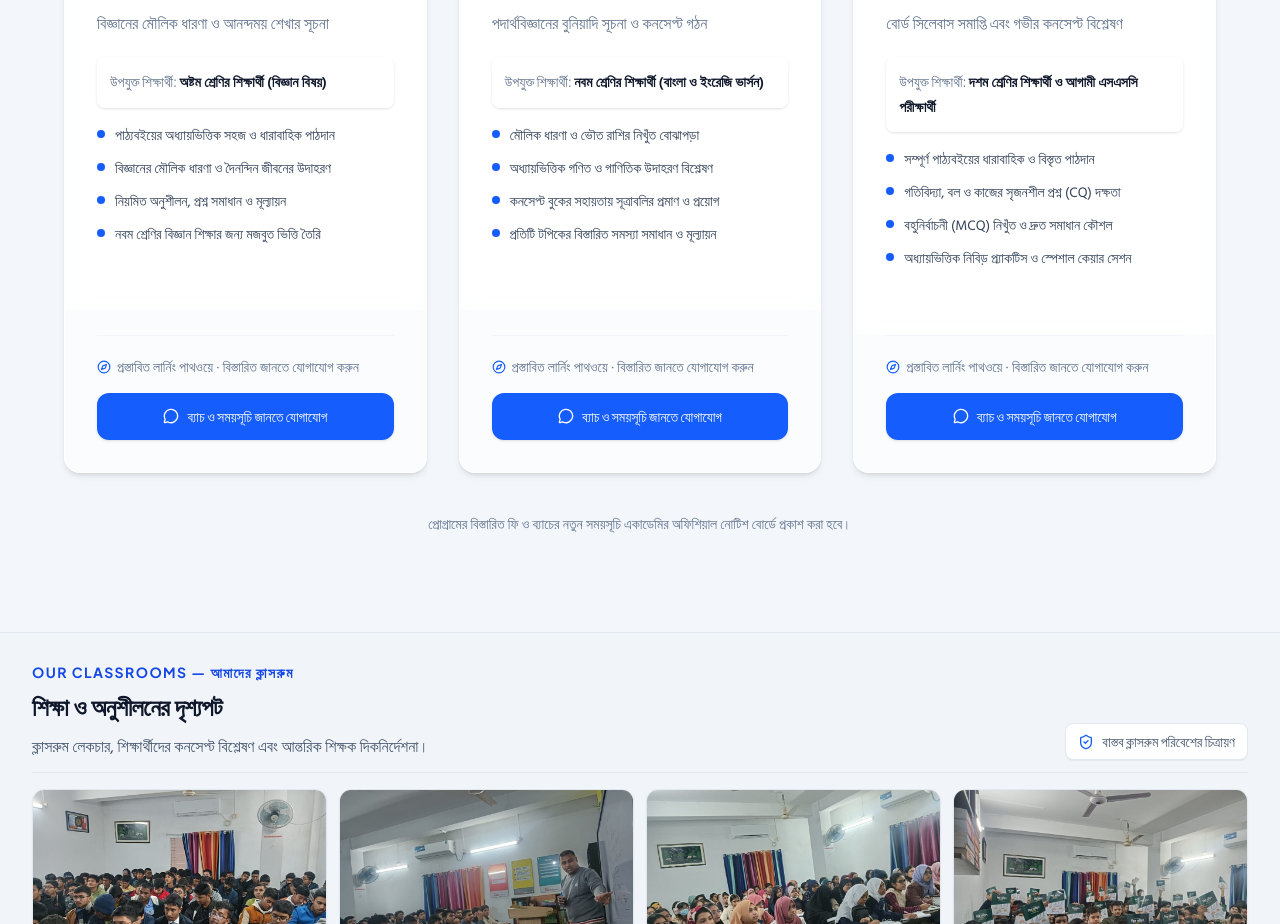
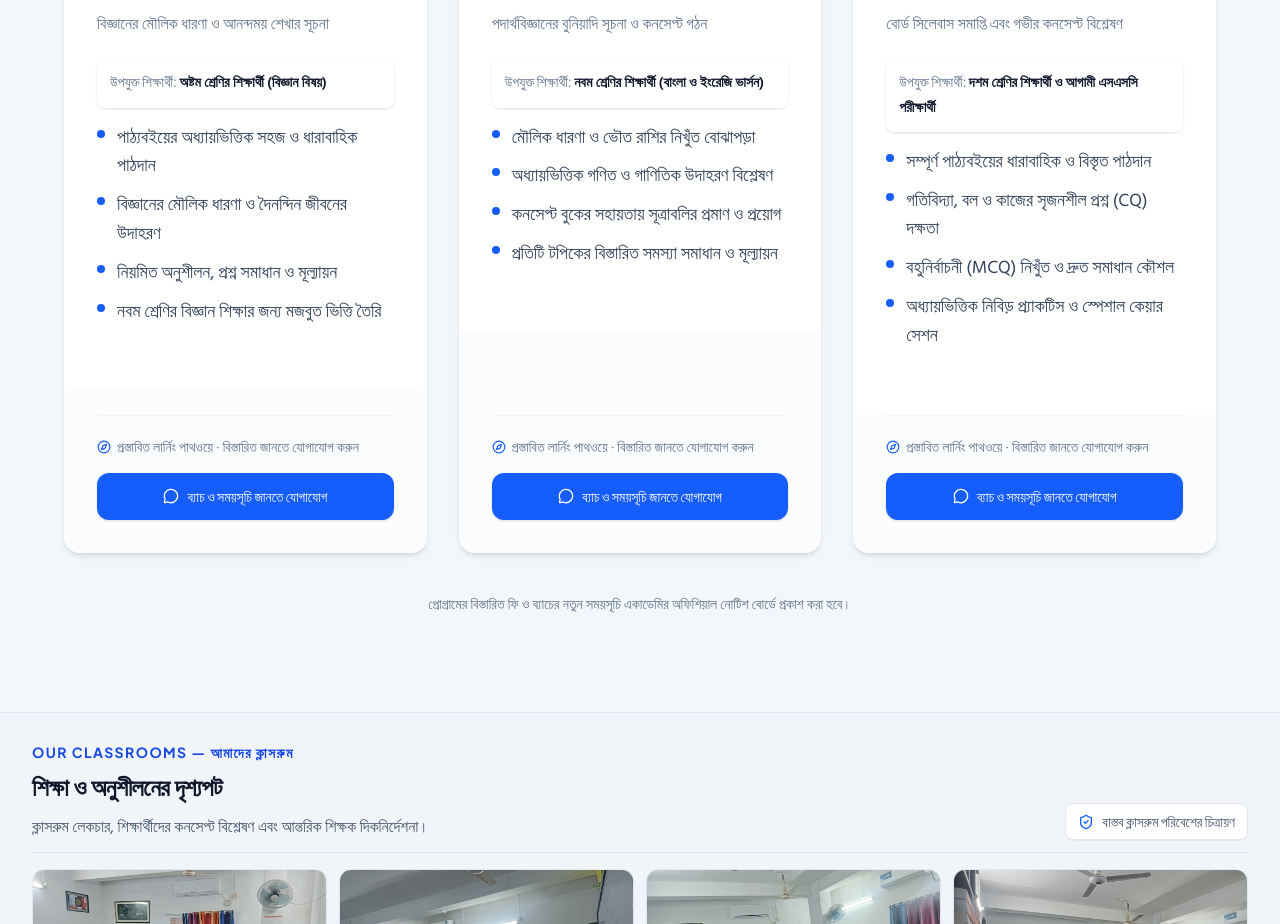
Before and after one commit to sayem0086372/Photon-Physics-Academy, a React (Vite) app: page / in a window 1280 px wide. Shown: the part 3240-4164 px from the top of the page. Built offline with nearby package versions, Linux system fonts and the light colour scheme; no server answers; the database is empty.

Commit message:
Enlarge Bengali program feature text

```diff
--- a/src/components/Programs.tsx
+++ b/src/components/Programs.tsx
@@ -80,7 +80,7 @@ export const Programs: React.FC<ProgramsProps> = ({ onSelectProgram }) => {
                 {/* Features List */}
                 <ul className="space-y-2.5 mb-8">
                   {prog.features.map((feature, idx) => (
-                    <li key={idx} className="flex items-start gap-2.5 text-xs sm:text-sm text-slate-700 font-bangla">
+                    <li key={idx} className="flex items-start gap-3 text-base sm:text-lg leading-relaxed text-slate-700 font-bangla">
                       <span className="w-2 h-2 rounded-full bg-blue-600 mt-1.5 shrink-0" />
                       <span>{feature}</span>
                     </li>
```
